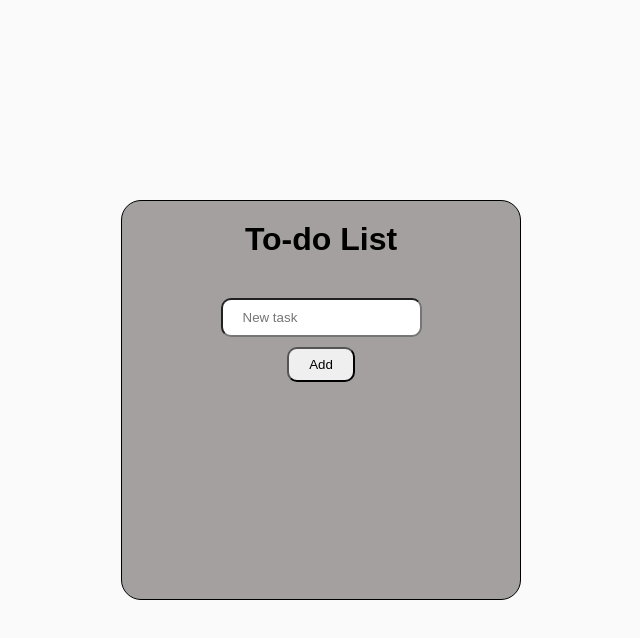
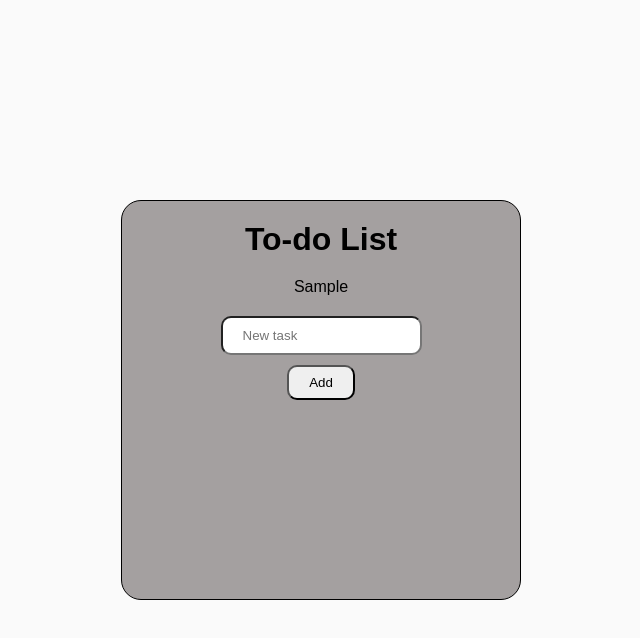
Before and after one commit to Dos-Santos-Filipe/to-do-list-coding-club, a React (Vite) app: page / in a window 1280 px wide. Both pictures are taken after typing "Sample" into the empty fields and a click on the button "Add". Shown: the top 638 px of the page, without its empty margins (319-959 px from the left). Built offline with nearby package versions, Linux system fonts and the light colour scheme.

Commit message:
[WIP]: Add task list

```diff
--- a/src/App.tsx
+++ b/src/App.tsx
@@ -16,7 +16,13 @@ function App() {
   return (
     <div className="main">
       <h1 className="title">To-do List</h1>
-      <div className="list-container"></div>
+      <div className="list-container">
+        {tasks.map((task, index) => (
+          <div className="list-item" key={index}>
+            {task}
+          </div>
+        ))}
+      </div>
       <div className="form">
         <input
           type="text"
```
